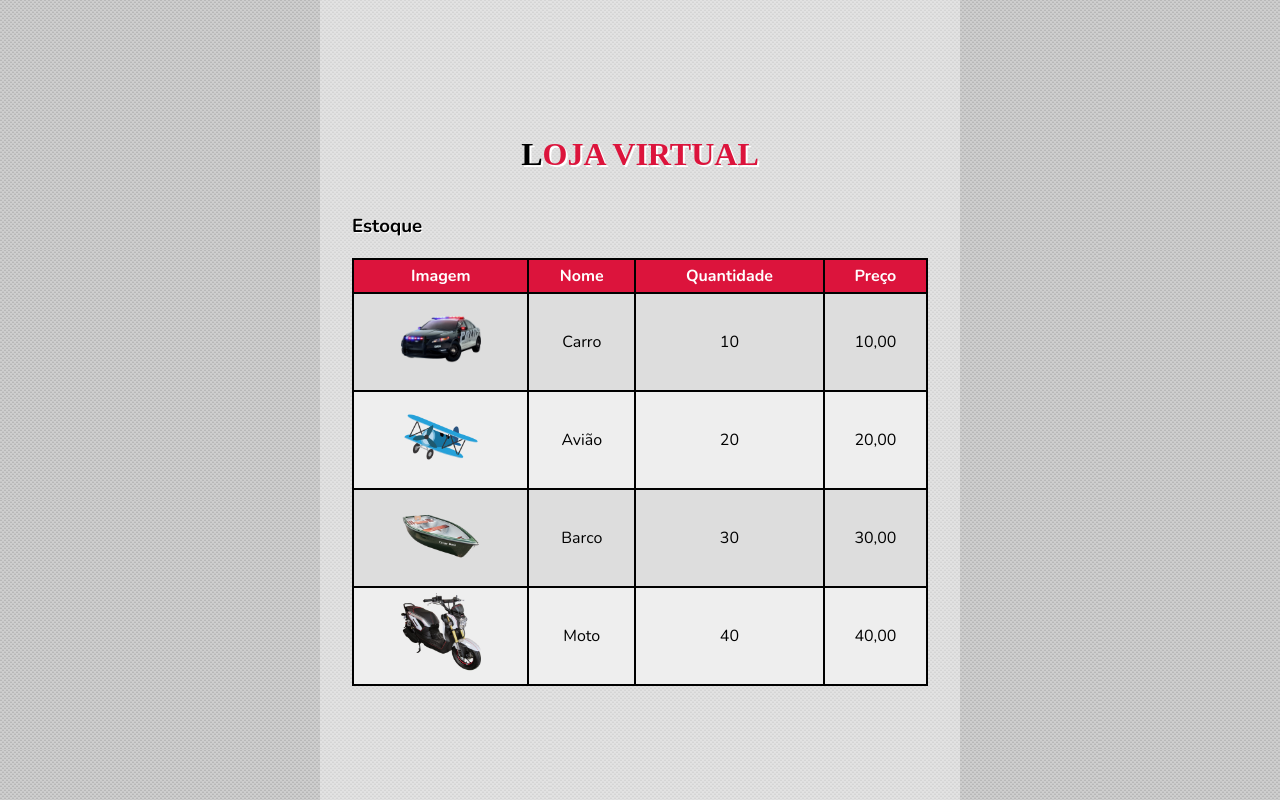
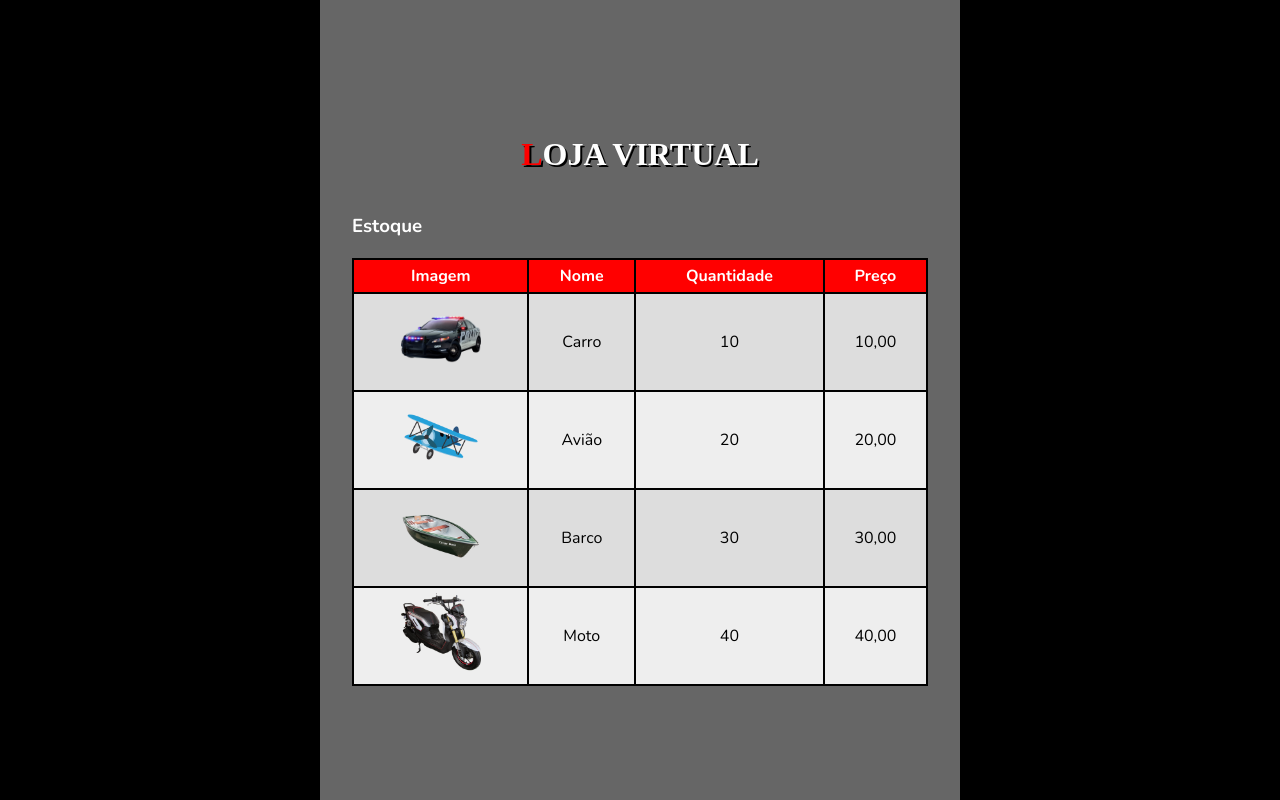
Before and after one commit to adysonl/ufpb-projeto-avancado, a plain HTML site: page exercicio1/deposit.html in a window 1280 px wide. Drawn offline with nearby package versions, Linux system fonts and the light colour scheme.

Commit message:
testando atom+git

```diff
--- a/exercicio1/css/style.css
+++ b/exercicio1/css/style.css
@@ -1,9 +1,9 @@
 body {
   padding: 0px;
   margin: 0px;
-  color: #000;
+  color: #fff;
   font-family: 'Nunito';
-  background: url('../assets/background.jpg');
+  background: #000;
 
 }
 .content{
@@ -19,14 +19,14 @@ body {
 }
 
 .content a{
-  color: #dc143c;
+  color: #fff;
   text-decoration: none;
 }
 .content a:hover{
   color: #000fff;
 }
 .content h3{
-  text-shadow: 1px 1px #fff;
+  color: #fff;
   width: 100%;
   text-align: left;
 }
@@ -34,12 +34,12 @@ body {
   font-weight: 900;
   text-transform: uppercase;
   font-family: Gotham;
-  color: #dc143c;
-  text-shadow: 2px 2px #fff;
+  color: #fff;
+  text-shadow: 2px 2px #000;
 }
 
 .title::first-letter{
-  color: #000;
+  color: #ff0000;
 }
 
 .deposit {
@@ -51,10 +51,11 @@ body {
 .deposit table {
   width: 100%;
   background: #ddd;
+  color: #000;
 }
 
 .deposit th {
-  background: #dc143c;
+  background: #ff0000;
   color: #fff;
 }
 .deposit table, td, th {
@@ -77,7 +78,6 @@ body {
 }
 .deposit label {
   display: block;
-  font-weight: bold;
   vertical-align: middle;
 }
 
```
Also changed, not shown: exercicio1/index.html (+1 -1 lines).
